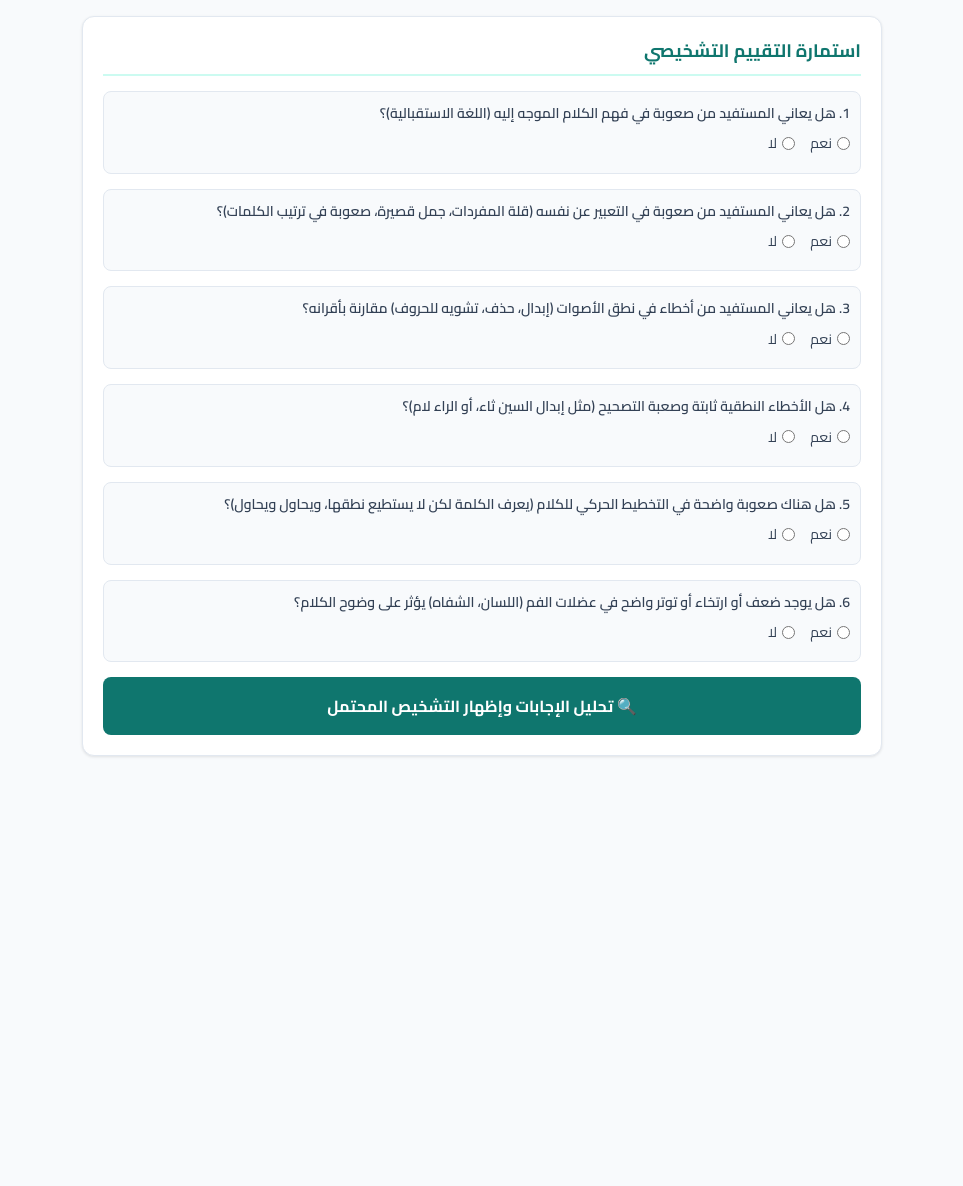
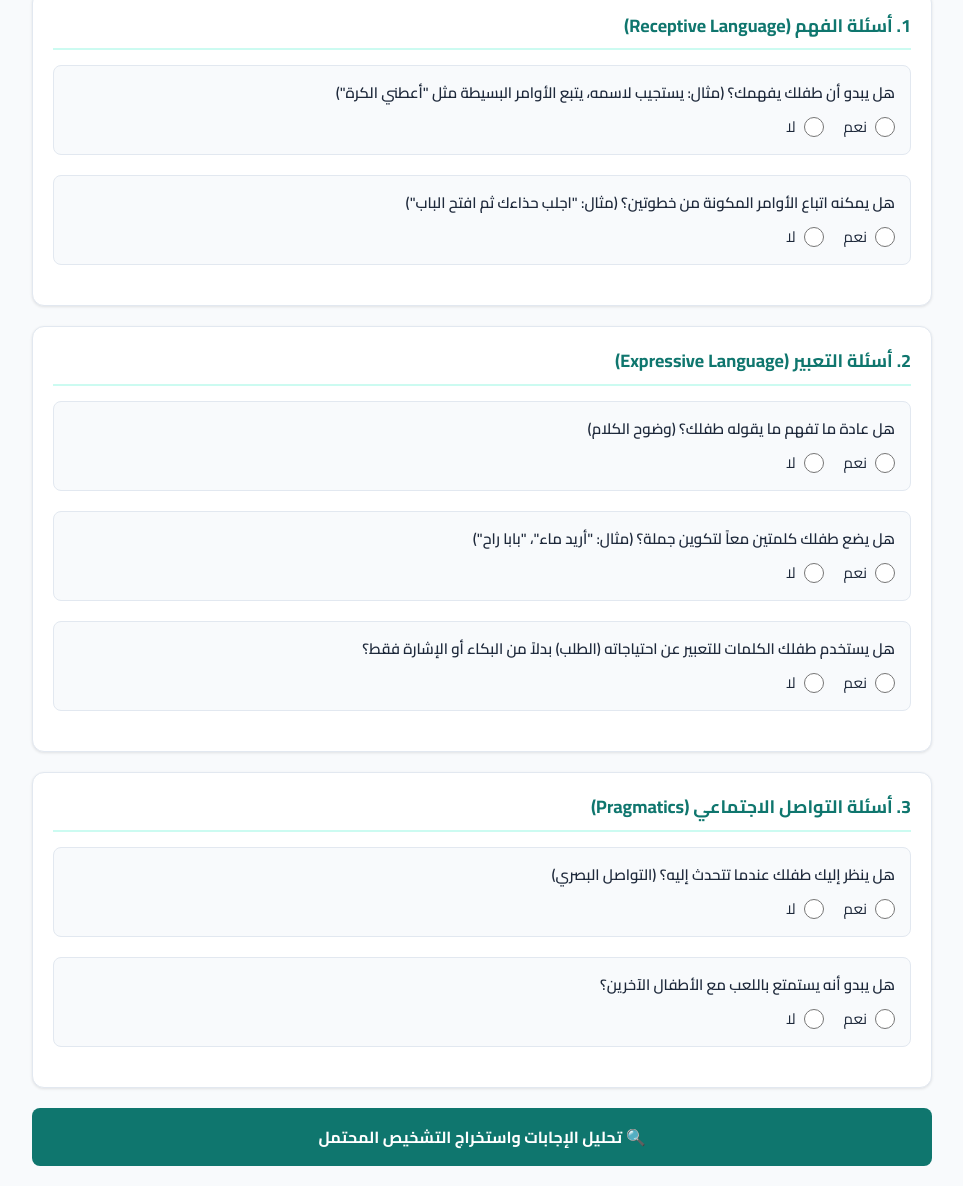
Before and after one commit to adhamsalloum9-cell/smart-diagnosis, a plain HTML site: page index.html in a window 1280 px wide. Shown: the part 379-1565 px from the top of the page, without its empty margins (158-1121 px from the left). Before the commit the page ends 1175 px from the top, so only its background shows below. Drawn offline with Linux system fonts and the light colour scheme.

Commit message:
Refine styles and update diagnostic questions
Updated styles and improved layout for better readability. Enhanced diagnostic questions and results section for clarity.

```diff
--- a/index.html
+++ b/index.html
@@ -8,33 +8,34 @@
   @import url('https://fonts.googleapis.com/css2?family=Cairo:wght@400;600;700&display=swap');
   * { box-sizing: border-box; margin: 0; padding: 0; font-family: 'Cairo', sans-serif; }
   body { background-color: #f8fafc; color: #1e293b; line-height: 1.6; padding: 20px; }
-  .container { max-width: 800px; margin: 0 auto; }
+  .container { max-width: 900px; margin: 0 auto; }
   header { text-align: center; margin-bottom: 30px; padding: 20px; background: #0f766e; color: white; border-radius: 12px; box-shadow: 0 4px 6px rgba(0,0,0,0.1); }
   header h1 { font-size: 24px; margin-bottom: 8px; }
   header p { font-size: 14px; opacity: 0.9; }
   .card { background: white; border-radius: 12px; padding: 20px; margin-bottom: 20px; box-shadow: 0 1px 3px rgba(0,0,0,0.1); border: 1px solid #e2e8f0; }
   .card h2 { font-size: 18px; color: #0f766e; margin-bottom: 15px; border-bottom: 2px solid #ccfbf1; padding-bottom: 8px; }
-  label { display: block; font-size: 15px; font-weight: 600; margin-bottom: 8px; color: #334155; }
-  input, select { width: 100%; padding: 10px; border: 1px solid #cbd5e1; border-radius: 8px; font-size: 15px; margin-bottom: 15px; font-family: inherit; }
 
-  .question-group { margin-bottom: 15px; padding: 10px; background: #f8fafc; border-radius: 8px; border: 1px solid #e2e8f0; }
-  .question-group label { font-size: 14px; }
-  .radio-group { display: flex; gap: 15px; margin-top: 5px; }
-  .radio-group label { font-weight: normal; display: flex; align-items: center; gap: 5px; cursor: pointer; }
-  input[type="radio"] { width: auto; margin: 0; accent-color: #0f766e; }
+  .question-group { margin-bottom: 20px; padding: 15px; background: #f8fafc; border-radius: 8px; border: 1px solid #e2e8f0; }
+  .question-group label.q-text { display: block; font-size: 15px; font-weight: 600; margin-bottom: 10px; color: #1e293b; }
+  .radio-group { display: flex; gap: 20px; }
+  .radio-group label { display: flex; align-items: center; gap: 8px; cursor: pointer; font-size: 15px; }
+  input[type="radio"] { width: 20px; height: 20px; accent-color: #0f766e; cursor: pointer; }
 
-  button { width: 100%; padding: 14px; border-radius: 8px; border: none; font-weight: 700; cursor: pointer; font-size: 16px; background: #0f766e; color: white; transition: 0.2s; }
+  .actions { margin-top: 20px; text-align: center; }
+  button { padding: 14px 30px; border-radius: 8px; border: none; font-weight: 700; cursor: pointer; font-size: 16px; background: #0f766e; color: white; transition: 0.2s; width: 100%; }
   button:hover { background: #115e59; }
 
-  .result-area { display: none; margin-top: 20px; padding: 20px; border-radius: 12px; border: 2px solid #0f766e; background: #f0fdfa; }
-  .result-area h3 { color: #0f766e; font-size: 20px; margin-bottom: 10px; }
-  .diagnosis-title { font-size: 22px; font-weight: bold; color: #dc2626; margin-bottom: 10px; display: block; }
-  .justification { font-size: 14px; color: #475569; margin-bottom: 15px; }
-  .recommendation { background: #fff; padding: 15px; border-radius: 8px; border-right: 4px solid #0f766e; font-size: 15px; }
+  .result-area { display: none; margin-top: 30px; padding: 20px; border-radius: 12px; border: 2px solid #0f766e; background: #f0fdfa; }
+  .result-area h3 { color: #0f766e; font-size: 22px; margin-bottom: 15px; border-bottom: 2px solid #0f766e; padding-bottom: 8px; }
+  .diagnosis-title { font-size: 24px; font-weight: bold; color: #dc2626; margin-bottom: 15px; display: block; }
+  .section-title { font-size: 18px; font-weight: bold; color: #0f766e; margin: 20px 0 10px; }
+  .justification { font-size: 15px; color: #334155; margin-bottom: 15px; background: white; padding: 10px; border-radius: 8px; border-right: 4px solid #0f766e; }
+  .recommendation { background: #fff; padding: 15px; border-radius: 8px; border-right: 4px solid #0f766e; font-size: 15px; margin-bottom: 15px; }
+  .print-btn { background: #0284c7; margin-top: 20px; }
 
   @media print {
     body { background: white; padding: 0; font-family: Arial, sans-serif; }
-    .card, button, .no-print { display: none !important; }
+    .card, .actions, header p { display: none !important; }
     .result-area { display: block !important; border: none; padding: 0; }
   }
 </style>
@@ -43,138 +44,160 @@
 <div class="container">
   <header>
     <h1>المساعد التشخيصي الذكي</h1>
-    <p>اضطرابات اللغة والنطق (بناءً على DSM-5 و ASHA)</p>
+    <p>بناءً على استمارة المقابلة الأولية (Intake Interview) ومعايير DSM-5</p>
     <p>إعداد: أخصائي تقويم كلام ولغة Adham Salloum</p>
   </header>
 
-  <div class="card no-print">
+  <div class="card">
     <h2>بيانات المستفيد</h2>
     <div style="display:grid; grid-template-columns:1fr 1fr; gap:15px;">
-      <div><label>اسم المستفيد:</label><input type="text" id="childName" placeholder="..."></div>
-      <div><label>العمر:</label><input type="number" id="childAge" placeholder="بالسنوات"></div>
+      <div>
+        <label>اسم المستفيد:</label>
+        <input type="text" id="childName" style="width:100%; padding:10px; border:1px solid #ccc; border-radius:8px;" placeholder="...">
+      </div>
+      <div>
+        <label>العمر:</label>
+        <input type="number" id="childAge" style="width:100%; padding:10px; border:1px solid #ccc; border-radius:8px;" placeholder="بالسنوات">
+      </div>
     </div>
   </div>
 
-  <div class="card no-print">
-    <h2>استمارة التقييم التشخيصي</h2>
+  <div class="card">
+    <h2>1. أسئلة الفهم (Receptive Language)</h2>
 
     <div class="question-group">
-      <label>1. هل يعاني المستفيد من صعوبة في فهم الكلام الموجه إليه (اللغة الاستقبالية)؟</label>
+      <label class="q-text">هل يبدو أن طفلك يفهمك؟ (مثال: يستجيب لاسمه، يتبع الأوامر البسيطة مثل "أعطني الكرة")</label>
       <div class="radio-group">
-        <label><input type="radio" name="q1" value="yes"> نعم</label>
-        <label><input type="radio" name="q1" value="no"> لا</label>
+        <label><input type="radio" name="q_receptive_1" value="yes"> نعم</label>
+        <label><input type="radio" name="q_receptive_1" value="no"> لا</label>
       </div>
     </div>
 
     <div class="question-group">
-      <label>2. هل يعاني المستفيد من صعوبة في التعبير عن نفسه (قلة المفردات، جمل قصيرة، صعوبة في ترتيب الكلمات)؟</label>
+      <label class="q-text">هل يمكنه اتباع الأوامر المكونة من خطوتين؟ (مثال: "اجلب حذاءك ثم افتح الباب")</label>
       <div class="radio-group">
-        <label><input type="radio" name="q2" value="yes"> نعم</label>
-        <label><input type="radio" name="q2" value="no"> لا</label>
+        <label><input type="radio" name="q_receptive_2" value="yes"> نعم</label>
+        <label><input type="radio" name="q_receptive_2" value="no"> لا</label>
+      </div>
+    </div>
+  </div>
+
+  <div class="card">
+    <h2>2. أسئلة التعبير (Expressive Language)</h2>
+
+    <div class="question-group">
+      <label class="q-text">هل عادة ما تفهم ما يقوله طفلك؟ (وضوح الكلام)</label>
+      <div class="radio-group">
+        <label><input type="radio" name="q_expressive_1" value="yes"> نعم</label>
+        <label><input type="radio" name="q_expressive_1" value="no"> لا</label>
       </div>
     </div>
 
     <div class="question-group">
-      <label>3. هل يعاني المستفيد من أخطاء في نطق الأصوات (إبدال، حذف، تشويه للحروف) مقارنة بأقرانه؟</label>
+      <label class="q-text">هل يضع طفلك كلمتين معاً لتكوين جملة؟ (مثال: "أريد ماء"، "بابا راح")</label>
       <div class="radio-group">
-        <label><input type="radio" name="q3" value="yes"> نعم</label>
-        <label><input type="radio" name="q3" value="no"> لا</label>
+        <label><input type="radio" name="q_expressive_2" value="yes"> نعم</label>
+        <label><input type="radio" name="q_expressive_2" value="no"> لا</label>
       </div>
     </div>
 
     <div class="question-group">
-      <label>4. هل الأخطاء النطقية ثابتة وصعبة التصحيح (مثل إبدال السين ثاء، أو الراء لام)؟</label>
+      <label class="q-text">هل يستخدم طفلك الكلمات للتعبير عن احتياجاته (الطلب) بدلاً من البكاء أو الإشارة فقط؟</label>
       <div class="radio-group">
-        <label><input type="radio" name="q4" value="yes"> نعم</label>
-        <label><input type="radio" name="q4" value="no"> لا</label>
+        <label><input type="radio" name="q_expressive_3" value="yes"> نعم</label>
+        <label><input type="radio" name="q_expressive_3" value="no"> لا</label>
+      </div>
+    </div>
+  </div>
+
+  <div class="card">
+    <h2>3. أسئلة التواصل الاجتماعي (Pragmatics)</h2>
+
+    <div class="question-group">
+      <label class="q-text">هل ينظر إليك طفلك عندما تتحدث إليه؟ (التواصل البصري)</label>
+      <div class="radio-group">
+        <label><input type="radio" name="q_social_1" value="yes"> نعم</label>
+        <label><input type="radio" name="q_social_1" value="no"> لا</label>
       </div>
     </div>
 
     <div class="question-group">
-      <label>5. هل هناك صعوبة واضحة في التخطيط الحركي للكلام (يعرف الكلمة لكن لا يستطيع نطقها، ويحاول ويحاول)؟</label>
+      <label class="q-text">هل يبدو أنه يستمتع باللعب مع الأطفال الآخرين؟</label>
       <div class="radio-group">
-        <label><input type="radio" name="q5" value="yes"> نعم</label>
-        <label><input type="radio" name="q5" value="no"> لا</label>
+        <label><input type="radio" name="q_social_2" value="yes"> نعم</label>
+        <label><input type="radio" name="q_social_2" value="no"> لا</label>
       </div>
     </div>
+  </div>
 
-    <div class="question-group">
-      <label>6. هل يوجد ضعف أو ارتخاء أو توتر واضح في عضلات الفم (اللسان، الشفاه) يؤثر على وضوح الكلام؟</label>
-      <div class="radio-group">
-        <label><input type="radio" name="q6" value="yes"> نعم</label>
-        <label><input type="radio" name="q6" value="no"> لا</label>
-      </div>
-    </div>
-
-    <button onclick="analyzeDiagnosis()">🔍 تحليل الإجابات وإظهار التشخيص المحتمل</button>
+  <div class="actions">
+    <button onclick="analyzeLanguage()">🔍 تحليل الإجابات واستخراج التشخيص المحتمل</button>
   </div>
 
   <div class="result-area" id="resultArea">
-    <h3>نتيجة التحليل التشخيصي</h3>
+    <h3>التقرير التشخيصي المبدئي</h3>
     <span class="diagnosis-title" id="diagnosisTitle"></span>
+
+    <div class="section-title">التحليل والمرجعية:</div>
     <p class="justification" id="justification"></p>
-    <div class="recommendation">
-      <strong>التوصيات والخطوات القادمة:</strong>
-      <p id="recommendationText"></p>
-    </div>
-    <button onclick="window.print()" style="margin-top:20px; background:#0284c7;" class="no-print">🖨️ طباعة التقرير التشخيصي</button>
+
+    <div class="section-title">التوصيات والخطوات القادمة:</div>
+    <div class="recommendation" id="recommendationText"></div>
+
+    <button onclick="window.print()" class="print-btn">🖨️ طباعة التقرير التشخيصي / حفظ PDF</button>
   </div>
 </div>
 
 <script>
-function analyzeDiagnosis() {
-  const q1 = document.querySelector('input[name="q1"]:checked');
-  const q2 = document.querySelector('input[name="q2"]:checked');
-  const q3 = document.querySelector('input[name="q3"]:checked');
-  const q4 = document.querySelector('input[name="q4"]:checked');
-  const q5 = document.querySelector('input[name="q5"]:checked');
-  const q6 = document.querySelector('input[name="q6"]:checked');
+function analyzeLanguage() {
+  // جلب الإجابات
+  const r1 = document.querySelector('input[name="q_receptive_1"]:checked');
+  const r2 = document.querySelector('input[name="q_receptive_2"]:checked');
+  const e1 = document.querySelector('input[name="q_expressive_1"]:checked');
+  const e2 = document.querySelector('input[name="q_expressive_2"]:checked');
+  const e3 = document.querySelector('input[name="q_expressive_3"]:checked');
+  const s1 = document.querySelector('input[name="q_social_1"]:checked');
+  const s2 = document.querySelector('input[name="q_social_2"]:checked');
 
-  if (!q1 || !q2 || !q3 || !q4 || !q5 || !q6) {
+  if (!r1 || !r2 || !e1 || !e2 || !e3 || !s1 || !s2) {
     alert('الرجاء الإجابة على جميع الأسئلة أولاً لإعطاء تحليل دقيق.');
     return;
   }
 
-  const hasLanguageComprehensionIssue = q1.value === 'yes';
-  const hasLanguageExpressionIssue = q2.value === 'yes';
-  const hasSpeechSoundIssue = q3.value === 'yes';
-  const hasPhonologicalIssue = q4.value === 'yes';
-  const hasApraxiaIssue = q5.value === 'yes';
-  const hasDysarthriaIssue = q6.value === 'yes';
+  // تحويل الإجابات إلى منطقية
+  let receptiveScore = (r1.value === 'yes' ? 1 : 0) + (r2.value === 'yes' ? 1 : 0);
+  let expressiveScore = (e1.value === 'yes' ? 1 : 0) + (e2.value === 'yes' ? 1 : 0) + (e3.value === 'yes' ? 1 : 0);
+  let socialScore = (s1.value === 'yes' ? 1 : 0) + (s2.value === 'yes' ? 1 : 0);
 
   let diagnosis = "";
   let justification = "";
   let recommendation = "";
 
-  // خوارزمية التشخيص
-  if (hasApraxiaIssue) {
-    diagnosis = "اضطراب الأداء الحركي الكلامي (Childhood Apraxia of Speech)";
-    justification = "بناءً على وجود صعوبة في التخطيط الحركي للكلام (المستفيد يعرف ما يريد قوله ولكن لا يستطيع تنسيق حركات الفم لإخراج الكلمة).";
-    recommendation = "يوصى بتقييم شامل للحركة الفموية، وتقييم ديناميكي للنطق، وربما استخدام التقييم (Kaufman Speech Praxis Test). يفضل التدخل المبكر المكثف.";
-  } else if (hasDysarthriaIssue) {
-    diagnosis = "اضطراب النطق اللساني (Dysarthria)";
-    justification = "بناءً على وجود ضعف أو ارتخاء أو توتر في عضلات النطق (اللسان، الشفاه) مما يؤثر على وضوح الكلام.";
-    recommendation = "يوصى بتقييم عصبي (طبيب أعصاب)، مع التركيز في العلاج على تقوية عضلات الفم واللسان وتدريبات التنفس والنطق الواضح.";
-  } else if (hasLanguageComprehensionIssue && hasLanguageExpressionIssue) {
-    diagnosis = "اضطراب اللغة الاستقبالي والتعبيري المختلط (Mixed Receptive-Expressive Language Disorder)";
-    justification = "بناءً على وجود قصور في فهم اللغة (الاستقبال) وفي التعبير عنها في نفس الوقت، وفقاً لمعايير DSM-5.";
-    recommendation = "تقييم شامل للغة (تقييم المفردات، الفهم، التعبير)، وتصميم خطة علاجية تشمل تدريبات الفهم السمعي، وتوسيع الحصيلة اللغوية، وتدريب الأهل على تقنيات النمذجة اللغوية.";
-  } else if (hasLanguageComprehensionIssue) {
+  // الخوارزمية التشخيصية بناءً على الإجابات
+  if (socialScore === 0 && expressiveScore === 0) {
+    diagnosis = "اضطراب طيف التوحد (Autism Spectrum Disorder - ASD) - اشتباه عالي";
+    justification = "بناءً على غياب التواصل البصري، وغياب التفاعل الاجتماعي، مع غياب اللغة التعبيرية. هذه العلامات تتوافق مع المعايير التشخيصية لـ DSM-5 (نقص التواصل الاجتماعي والتفاعل).";
+    recommendation = "يوصى بتحويل فوري لتقييم تشخيصي متخصص لطيف التوحد (مثل ADOS-2)، وبدء تدخل سلوكي مبكر (ABA) بعد التقييم. يرجى فتح موقع ABLLS-R لإجراء تقييم مهارات شامل.";
+  }
+  else if (receptiveScore === 0 && expressiveScore === 0) {
+    diagnosis = "اضطراب اللغة المختلط (Mixed Receptive-Expressive Language Disorder)";
+    justification = "بناءً على أن الطفل يعاني من صعوبة في فهم اللغة (الاستقبال) وفي التعبير عنها في نفس الوقت، وفقاً لمعايير DSM-5 و ASHA.";
+    recommendation = "تقييم شامل للغة (استخدام CELF-Preschool أو PLS-5). تصميم خطة علاجية تشمل تدريبات الفهم السمعي، وتوسيع الحصيلة اللغوية، وتدريب الأهل على تقنيات النمذجة اللغوية.";
+  }
+  else if (receptiveScore === 0 && expressiveScore > 0) {
     diagnosis = "اضطراب اللغة الاستقبالي (Receptive Language Disorder)";
-    justification = "بناءً على وجود قصور في مهارات فهم اللغة المسموعة والمنطوقة، مع سلامة نسبية في التعبير.";
+    justification = "بناءً على وجود قصور في مهارات فهم اللغة المسموعة، مع وجود مهارات تعبيرية نسبياً أفضل.";
     recommendation = "التقييم الدقيق لمهارات الفهم (اتباع التعليمات، التمييز السمعي)، وبدء العلاج بتدريبات الإدراك السمعي.";
-  } else if (hasLanguageExpressionIssue) {
+  }
+  else if (receptiveScore > 0 && expressiveScore === 0) {
     diagnosis = "اضطراب اللغة التعبيري (Expressive Language Disorder)";
-    justification = "بناءً على وجود قصور في المهارات التعبيرية (المفردات، القواعد، بناء الجمل) مع فهم سليم.";
+    justification = "بناءً على وجود قصور في المهارات التعبيرية (المفردات، بناء الجمل)، مع فهم سليم.";
     recommendation = "تقييم اللغة التعبيرية، وتصميم خطة علاجية لزيادة المفردات وتدريب استخدام الجمل، واستخدام التقييمات المعتمدة مثل ABLLS-R.";
-  } else if (hasPhonologicalIssue || hasSpeechSoundIssue) {
-    diagnosis = "اضطراب النطق الصوتي/الفونولوجي (Phonological Disorder)";
-    justification = "بناءً على وجود أخطاء ثابتة في نطق الأصوات (إبدال، حذف) تؤثر على وضوح الكلام.";
-    recommendation = "تقييم النطق (Articulation Test)، وتحديد الأصوات المضطربة، وبدء العلاج بتدريبات التمييز السمعي والنطق الصحيح للأصوات.";
-  } else {
-    diagnosis = "لا يوجد اضطراب واضح بناءً على الإجابات الحالية";
-    justification = "المستفيد لا يظهر سمات واضحة لاضطرابات اللغة أو النطق الأساسية بناءً على هذه الأسئلة.";
-    recommendation = "يوصى بمراقبة النمو اللغوي، أو إجراء تقييمات أعمق إذا كانت هناك شكوى من جوانب أخرى (مثل التأتأة أو الصوت).";
+  }
+  else {
+    diagnosis = "تطور لغوي ضمن الحدود الطبيعية (أو تأخر بسيط)";
+    justification = "بناءً على الإجابات، يبدو أن الطفل يمتلك مهارات فهم وتعبير وتواصل اجتماعي أساسية.";
+    recommendation = "يوصى بمراقبة النمو اللغوي بشكل دوري. إذا استمر القلق، يمكن إجراء تقييم لغوي رسمي (Formal Assessment).";
   }
 
   document.getElementById('diagnosisTitle').textContent = diagnosis;
```
